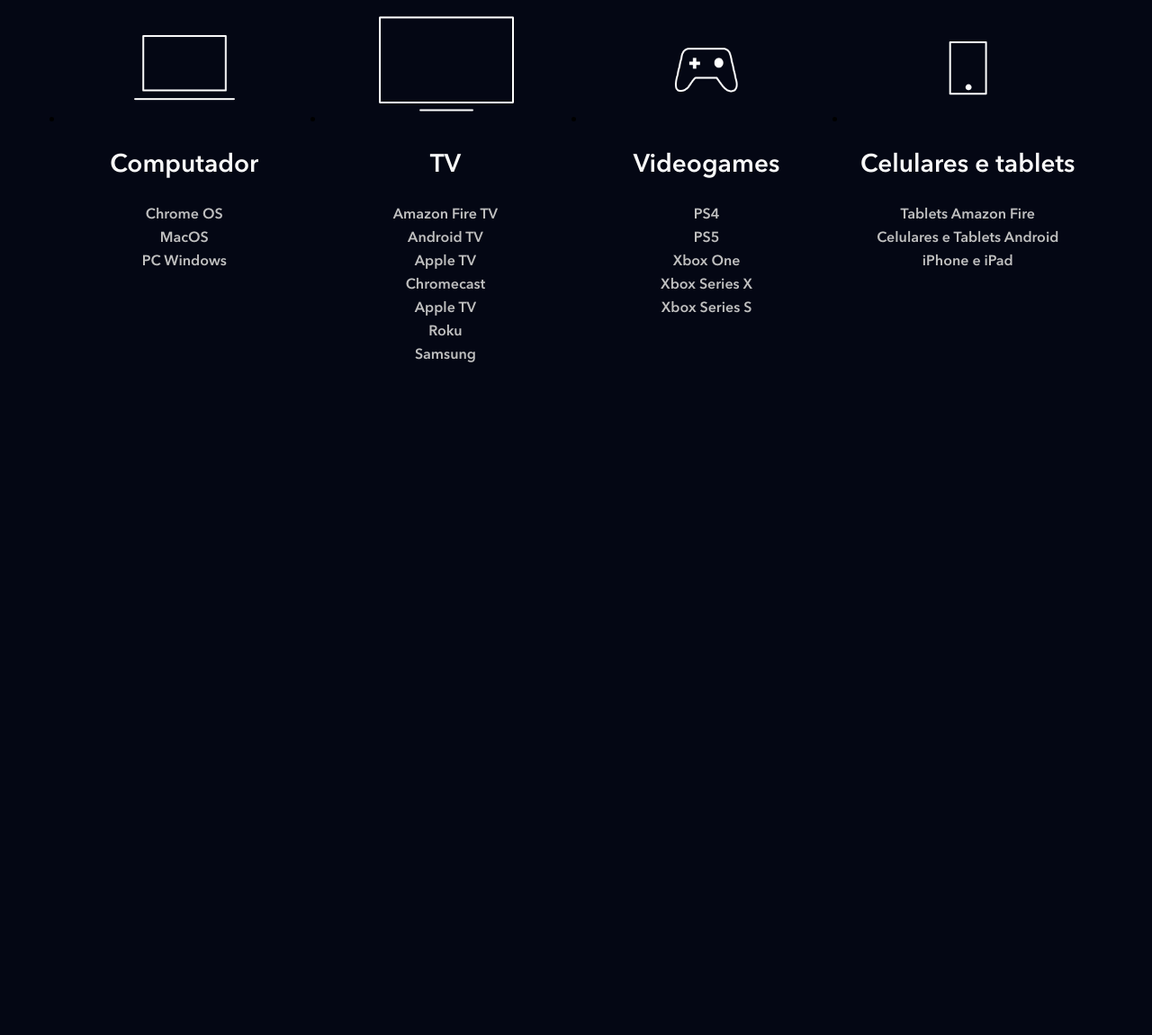
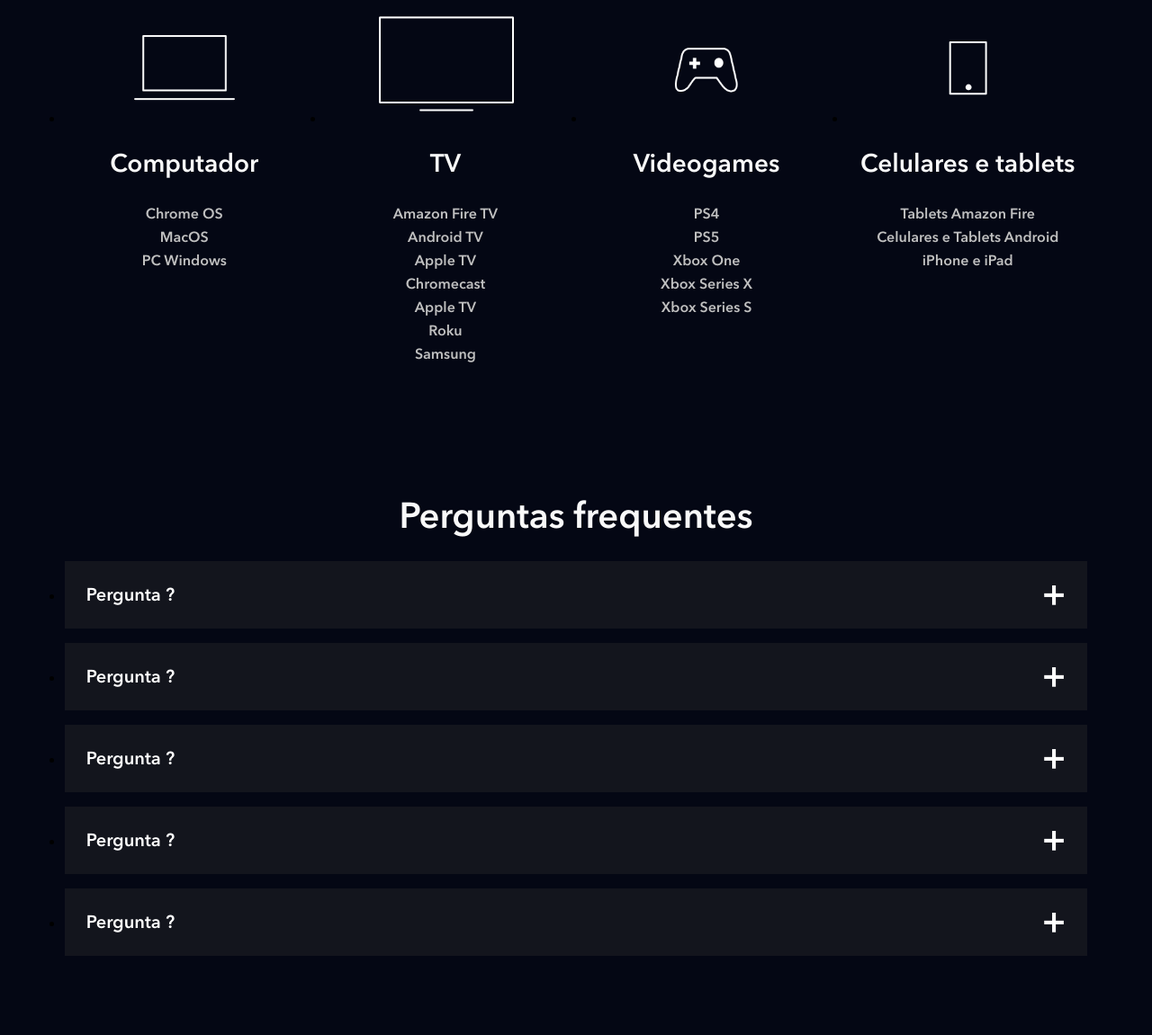
Before and after one commit to EduEbac/clone_disneyplus, a website: page index.html in a window 1280 px wide. Shown: the part 3884-5035 px from the top of the page at 90% size. Before the commit the page ends 4362 px from the top, so only its background shows below. Drawn offline with nearby package versions, Linux system fonts and the light colour scheme; files that its build step writes are made by us from their sources; files whose address does not match are found by name.

Commit message:
M21 Projeto Clone Disney+ : Fim da aula 8: compreender a estrutura e os componentes de uma seção de perguntas frequentes (FAQ); aprender a aplicar transições CSS para melhorar a experiência do usuário; praticar a criação de componentes reutilizáveis.

```diff
--- a/index.html
+++ b/index.html
@@ -251,6 +251,52 @@
         </li>
       </ul>
     </section>
+
+    <section class="faq">
+      <h2 class="title">Perguntas frequentes</h2>
+      <ul class="faq__questions">
+        <li class="faq__questions__item">
+          <div class="faq__questions__item__question" data-faq-question>
+            Pergunta ?
+          </div>
+          <div class="faq__questions__item__answer text--big">
+            A resposta da pergunta
+          </div>
+        </li>
+        <li class="faq__questions__item">
+          <div class="faq__questions__item__question" data-faq-question>
+            Pergunta ?
+          </div>
+          <div class="faq__questions__item__answer text--big">
+            A resposta da pergunta
+          </div>
+        </li>
+        <li class="faq__questions__item">
+          <div class="faq__questions__item__question" data-faq-question>
+            Pergunta ?
+          </div>
+          <div class="faq__questions__item__answer text--big">
+            A resposta da pergunta
+          </div>
+        </li>
+        <li class="faq__questions__item">
+          <div class="faq__questions__item__question" data-faq-question>
+            Pergunta ?
+          </div>
+          <div class="faq__questions__item__answer text--big">
+            A resposta da pergunta
+          </div>
+        </li>
+        <li class="faq__questions__item">
+          <div class="faq__questions__item__question" data-faq-question>
+            Pergunta ?
+          </div>
+          <div class="faq__questions__item__answer text--big">
+            A resposta da pergunta
+          </div>
+        </li>
+      </ul>
+    </section>
     <script src="./src/main.js"></script>
   </body>
 </html>
--- a/src/main.js
+++ b/src/main.js
@@ -2,6 +2,15 @@ document.addEventListener("DOMContentLoaded", function () {
   const buttons = document.querySelectorAll("[data-tab-button]");
   const lists = document.querySelectorAll("[data-tab-id]");
   const STORAGE_KEY = "showsActiveTab";
+  const questions = document.querySelectorAll('[data-faq-question');
+
+  questions.forEach((quest) => quest.addEventListener('click', open_close_question));
+
+  function open_close_question (element) {
+    const openViewQuest = 'faq__questions__item--is-open';
+    const elementFather = element.target.parentNode;
+    elementFather.classList.toggle(openViewQuest); // alterna true / false
+  }
 
   function activateTab(tabValue) {
     // buttons
@@ -32,8 +41,6 @@ document.addEventListener("DOMContentLoaded", function () {
   });
 });
 
-// Passos a passo:
-
 // Captura o clique no botão
 // Lê o valor de data-tab-button (ex: "populares")
 // Remove shows__tabs__button--is-active de todos os buttons
--- /dev/null
+++ b/src/styles/_faq.scss
@@ -0,0 +1,53 @@
+.faq {
+    padding: 5.6vw;
+
+    h2 {
+        text-align: center;
+        margin-bottom: 24px;
+    }
+    &__questions {
+        &__item {
+            background-color: #13151d;
+            margin-bottom: 16px;
+
+            &__question {
+                color: #fff;
+                font-size: 20px;
+                padding: 24px;
+                display: block;
+                cursor: pointer;
+                position: relative;
+
+                &::after {
+                    content: '+';
+                    position: absolute;
+                    top: 0;
+                    right: 24px;
+                    height: 100%;
+                    display: flex;
+                    align-items: center;
+                    font-size: 40px;
+                }
+
+            }
+
+            &__answer {
+                height: 0;
+                overflow: hidden;
+                padding: 0 24px;
+                transition: height, .5s ease;
+            }
+
+            &--is-open {
+                .faq__questions__item__question::after {
+                    content: '-';
+                }
+                .faq__questions__item__answer {
+                    padding-bottom: 24px;
+                    height: auto;
+                    transition: height, .5s ease;
+                }
+            }
+        }
+    }
+}
--- a/src/styles/main.scss
+++ b/src/styles/main.scss
@@ -1,3 +1,4 @@
+@use 'faq';
 @use 'plans';
 @use 'shows';
 @use 'variaveis';
```
